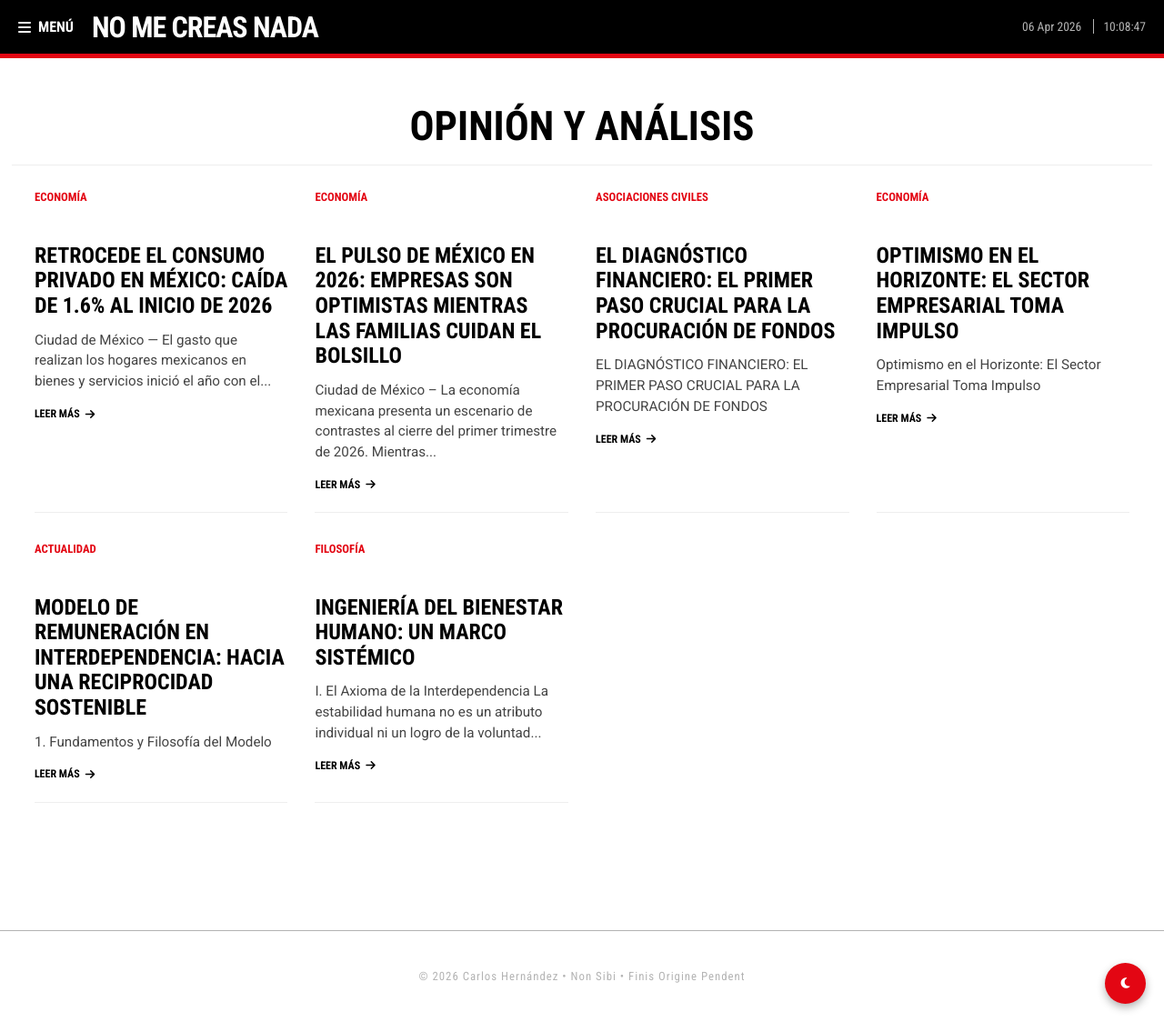
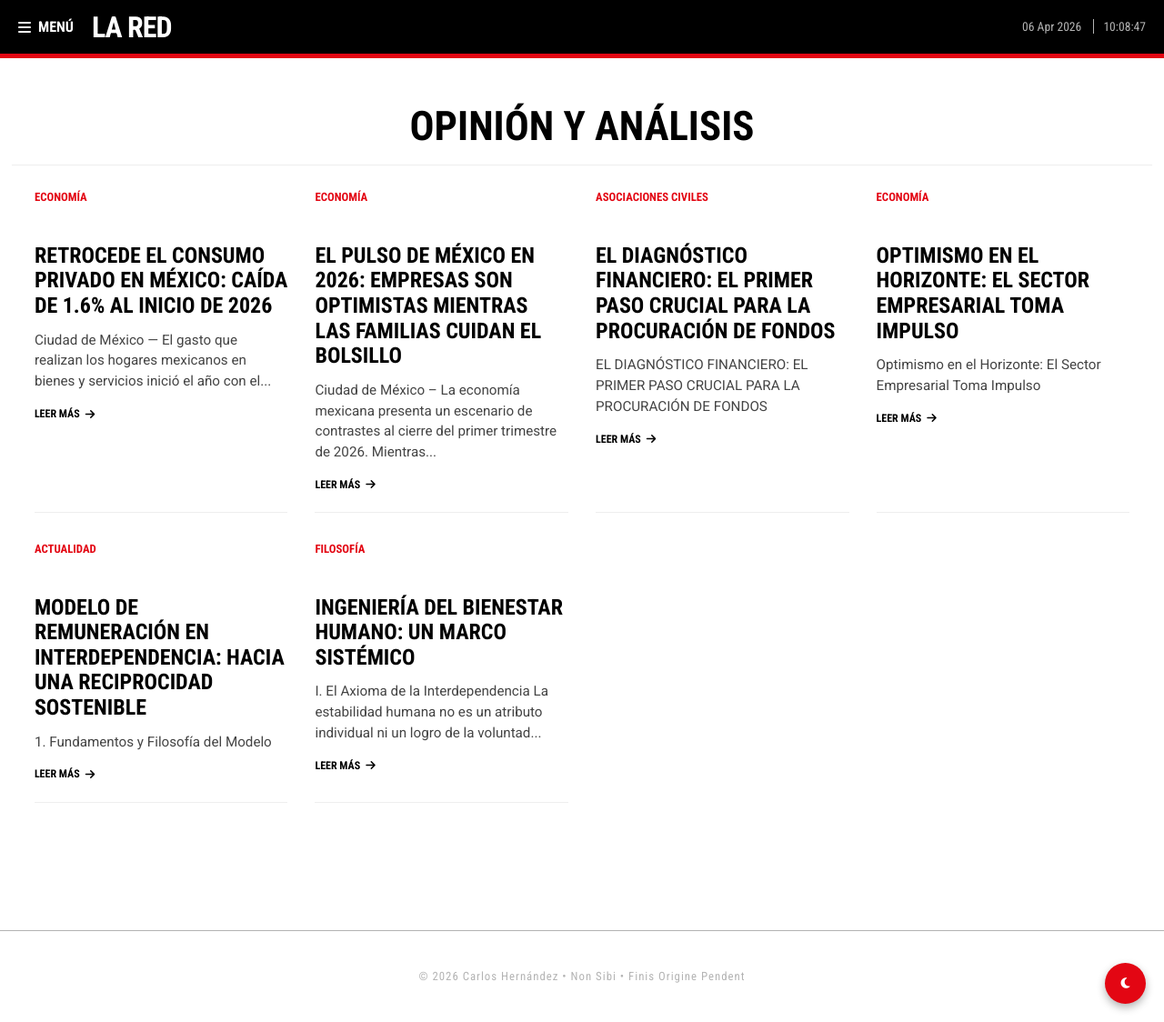
Before and after one commit to cafrhein/muro, a Jekyll site: the page built from index.html, in a window 1280 px wide and 1124 px high. Shown: the whole window at 91% size. Built offline with Jekyll 4.4.1, drawn with Linux system fonts in a browser that asks for light colours.

Commit message:
Update default.html

```diff
--- a/_layouts/default.html
+++ b/_layouts/default.html
@@ -48,7 +48,7 @@
                     <span class="menu-text">Menú</span>
                 </button>
                 <a href="/" class="logo-link">
-                    <span class="rt-logo">NO ME CREAS NADA</span>
+                    <span class="rt-logo">La Red</span>
                 </a>
             </div>
             <div class="header-date">
```
